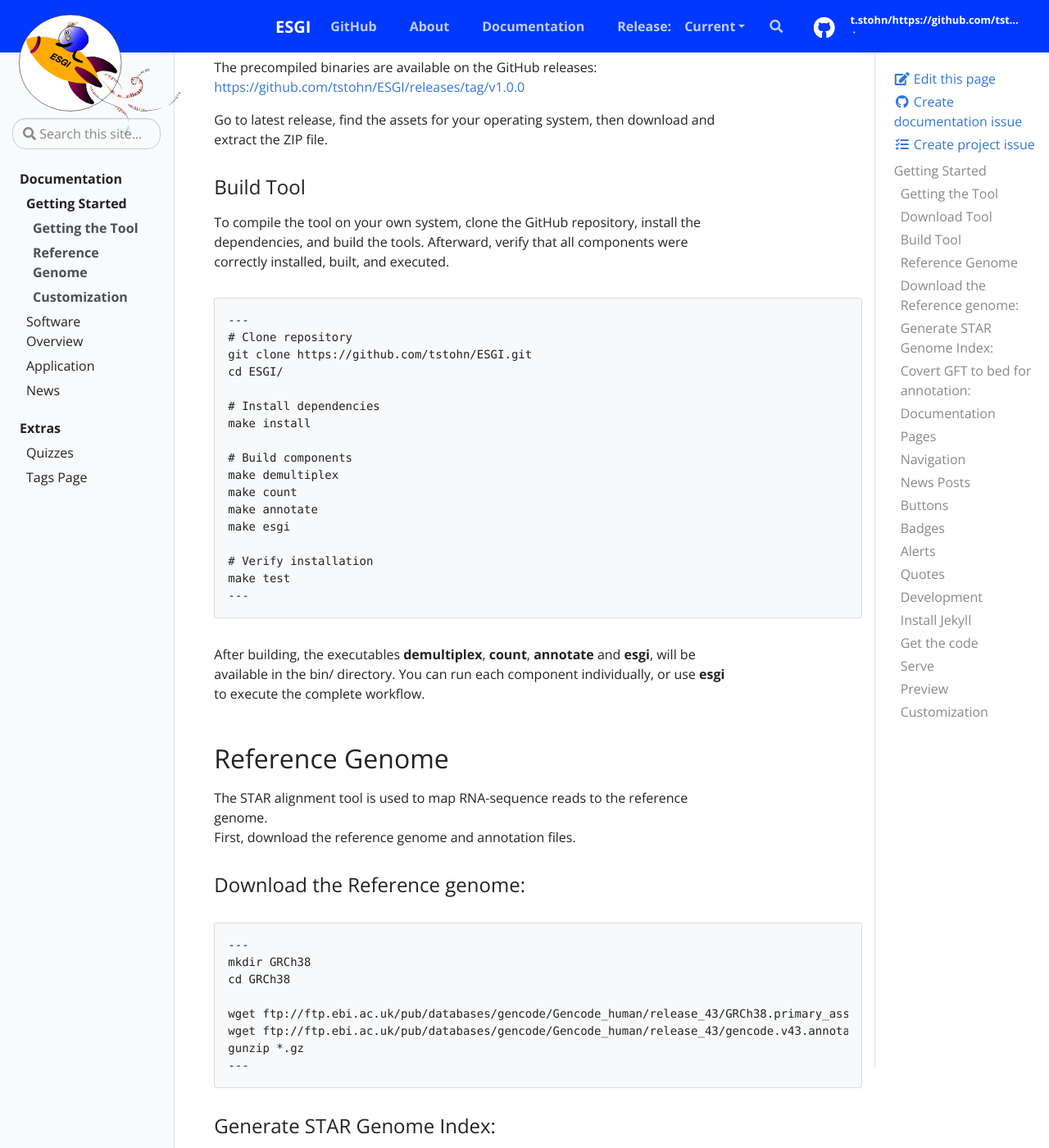
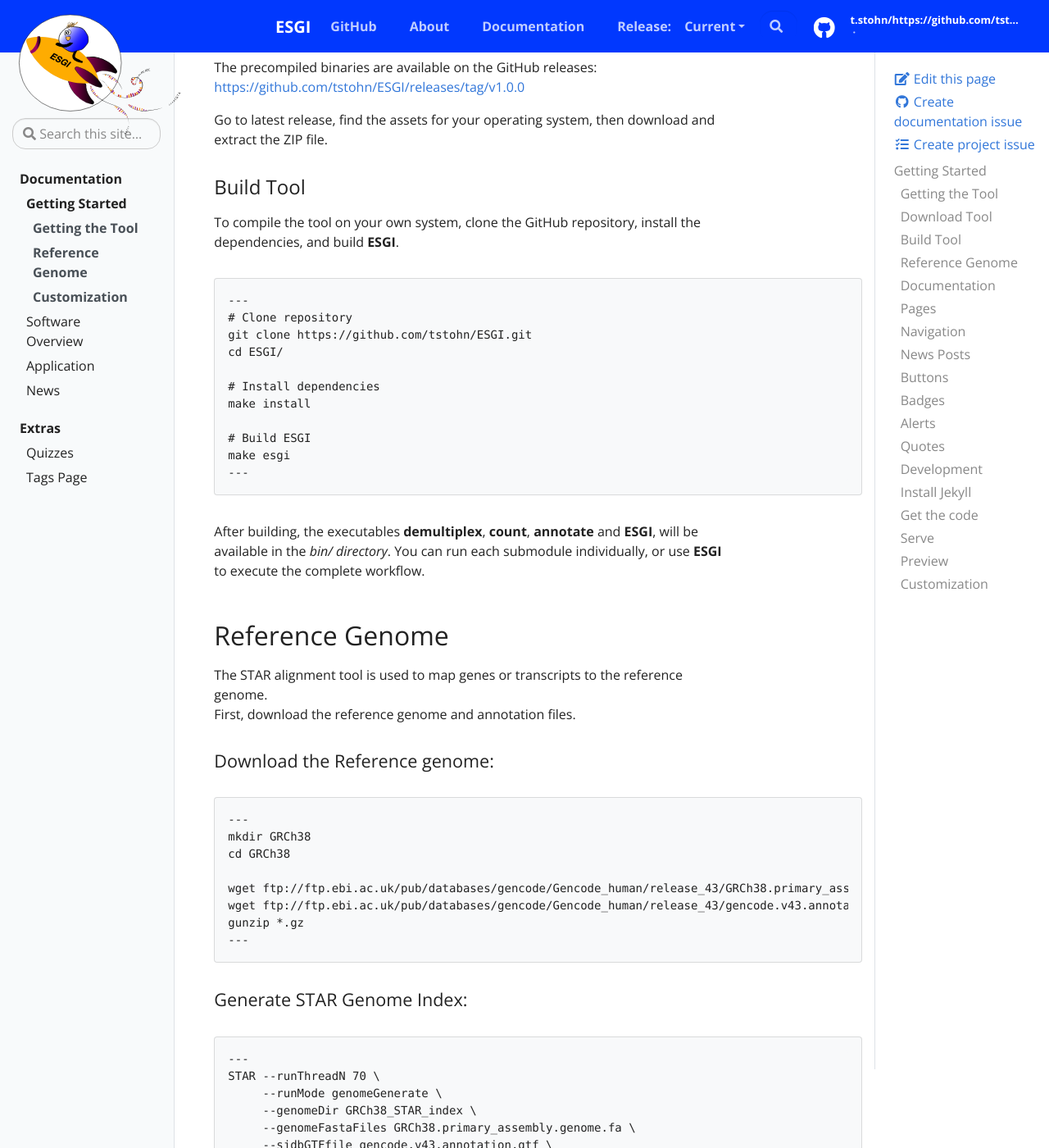
Before and after one commit to tstohn/ESGI.documentation, a Jekyll site: the page built from _docs/getting-started.md, in a window 1280 px wide and 1400 px high, scrolled down 398 px. Shown: the whole window at 82% size. Built offline with Jekyll 4.4.1, drawn with Linux system fonts in a browser that asks for light colours.

Commit message:
add subtitles

````diff
--- a/_docs/getting-started.md
+++ b/_docs/getting-started.md
@@ -22,8 +22,8 @@ Go to latest release, find the assets for your operating system, then download a
 
 ### Build Tool
 
-To compile the tool on your own system, clone the GitHub repository, install the dependencies, and build the tools.
-Afterward, verify that all components were correctly installed, built, and executed.
+To compile the tool on your own system, clone the GitHub repository, install the dependencies, and build **ESGI**.
+
 ```
 ---
 # Clone repository
@@ -33,26 +33,20 @@ cd ESGI/
 # Install dependencies
 make install
 
-# Build components
-make demultiplex
-make count
-make annotate
+# Build ESGI
 make esgi
-
-# Verify installation
-make test
 ---
 ```
 
-After building, the executables **demultiplex**, **count**, **annotate** and **esgi**, will be available in the bin/ directory. You can run each component individually, or use **esgi** to execute the complete workflow.
+After building, the executables **demultiplex**, **count**, **annotate** and **ESGI**, will be available in the *bin/ directory*. You can run each submodule individually, or use **ESGI** to execute the complete workflow.
 
 
 ## Reference Genome
 
-The STAR alignment tool is used to map RNA-sequence reads to the reference genome.
+The STAR alignment tool is used to map genes or transcripts to the reference genome.
 First, download the reference genome and annotation files.
 
-### Download the Reference genome:
+#### Download the Reference genome:
 ```
 ---
 mkdir GRCh38
@@ -64,7 +58,7 @@ gunzip *.gz
 ---
 ```
 
-### Generate STAR Genome Index:
+#### Generate STAR Genome Index:
 ```
 ---
 STAR --runThreadN 70 \
@@ -76,7 +70,7 @@ STAR --runThreadN 70 \
 ---
 ```
 
-### Covert GFT to bed for annotation:
+#### Covert GFT to bed for annotation:
 STAR provides chromosome locations, which can be annotated using bedtools.
 To do this, you need a .bed file instead of a .gtf file.
 ```
````
